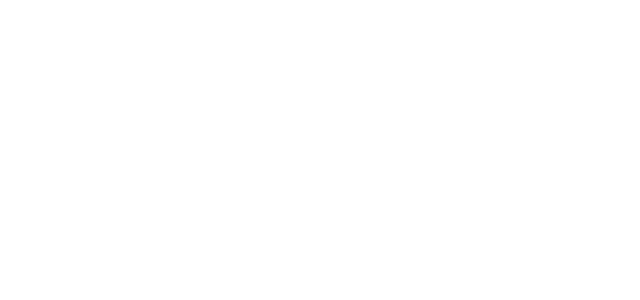
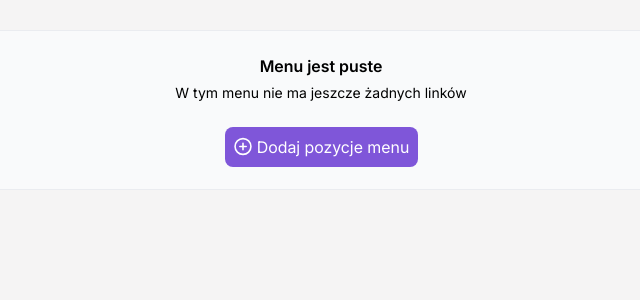
Before and after one commit to Kosciukiewicz-Adam/recruitment_task, a Next.js app: page / in a window 1280 px wide. Shown: the top 300 px of the page, without its empty margins (319-959 px from the left). Built offline with nearby package versions, Linux system fonts and the light colour scheme.

Commit message:
feat: add empty list label component

```diff
--- a/src/app/globals.css
+++ b/src/app/globals.css
@@ -2,6 +2,10 @@
 @tailwind components;
 @tailwind utilities;
 
-body {
-  font-family: Arial, Helvetica, sans-serif;
+html {
+    --radius-md: 8px;
+
+    * {
+        box-sizing: border-box;
+    }
 }
--- a/src/app/layout.tsx
+++ b/src/app/layout.tsx
@@ -21,7 +21,7 @@
   return (
     <html lang="en">
       <body
-        className={`${inter.variable} antialiased`}
+        className={`${inter.variable} antialiased h-[100vh]`}
       >
         {children}
       </body>
--- a/src/app/page.tsx
+++ b/src/app/page.tsx
@@ -1,7 +1,27 @@
+'use client'
+import EmptyListLabel from "@/components/EmptyListLabel";
+import React, { useState } from "react";
+
+interface navLink {
+  name: string;
+  link: string;
+}
+
+
 export default function Home() {
+  const [navLinks, setNavLinks] = useState<navLink[]>([])
   return (
-    <div className="font-[family-name:var(--font-inter)]">
-
-    </div>
+    <div className="font-[family-name:var(--font-inter)] w-[100%] h-[100%] bg-[#f5f4f4] py-[30px] px-[24px]">
+      {navLinks.length ? (
+        <></>
+      ) : (
+        <EmptyListLabel
+          title="Menu jest puste"
+          subtitle="W tym menu nie ma jeszcze żadnych linków"
+          buttonText="Dodaj pozycje menu"
+        />
+      )
+      }
+    </div >
   );
 }
--- /dev/null
+++ b/src/components/EmptyListLabel.tsx
@@ -0,0 +1,27 @@
+import React from "react"
+import Image from "next/image";
+
+interface Props {
+    buttonText: string;
+    subtitle: string;
+    title: string;
+}
+
+const EmptyListLabel: React.FC<Props> = ({
+    buttonText,
+    subtitle,
+    title,
+}) => {
+    return (
+        <div className="flex flex-col w-[100%] h-[160px] bg-[#F9FAFB] rounded-[--radius-md] items-center justify-center gap-[4px] border-[#EAECF0] border-[1px]">
+            <div className="font-semibold text-[16px]">{title}</div>
+            <div className="text-[14px]">{subtitle}</div>
+            <div className="flex flex-row bg-[#7F56D9] w-[193px] h-[40px] text-white rounded-[--radius-md] items-center justify-center gap-[4px] mt-[20px] cursor-pointer hover:opacity-70">
+                <Image src="/plus-circle.svg" alt="plus-icon" width={20} height={20} />
+                <div>{buttonText}</div>
+            </div>
+        </div>
+    )
+}
+
+export default EmptyListLabel
```
Also changed, not shown: public/plus-circle.svg (added), src/app/fonts/Inter.ttf.
